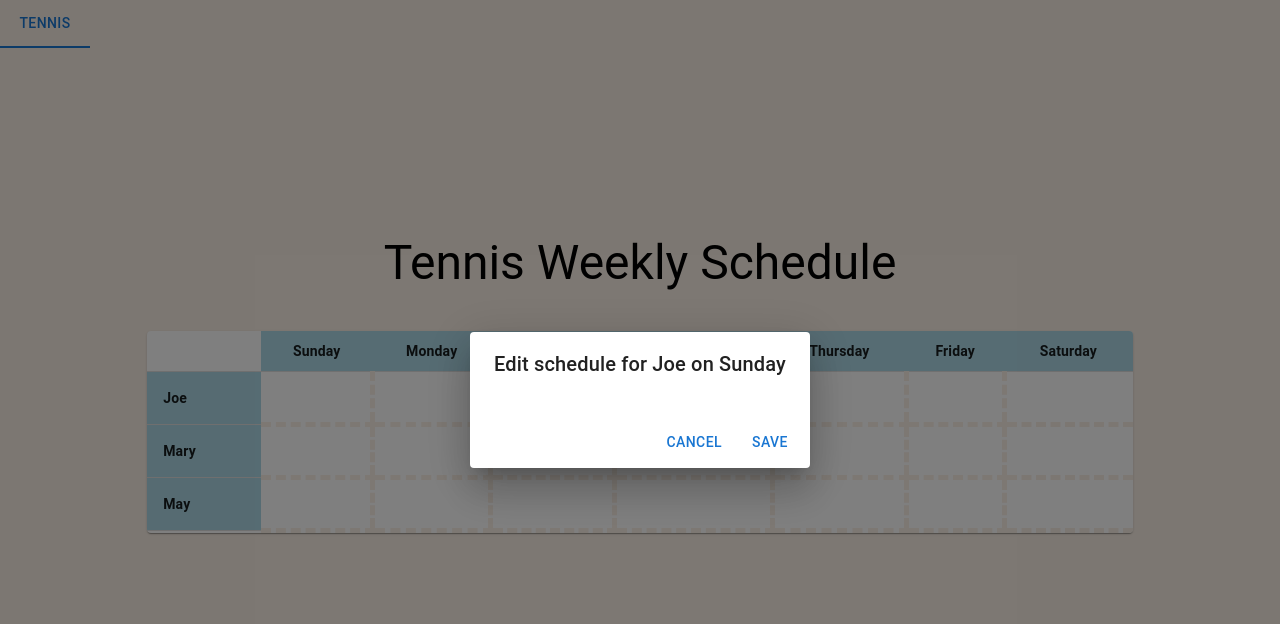
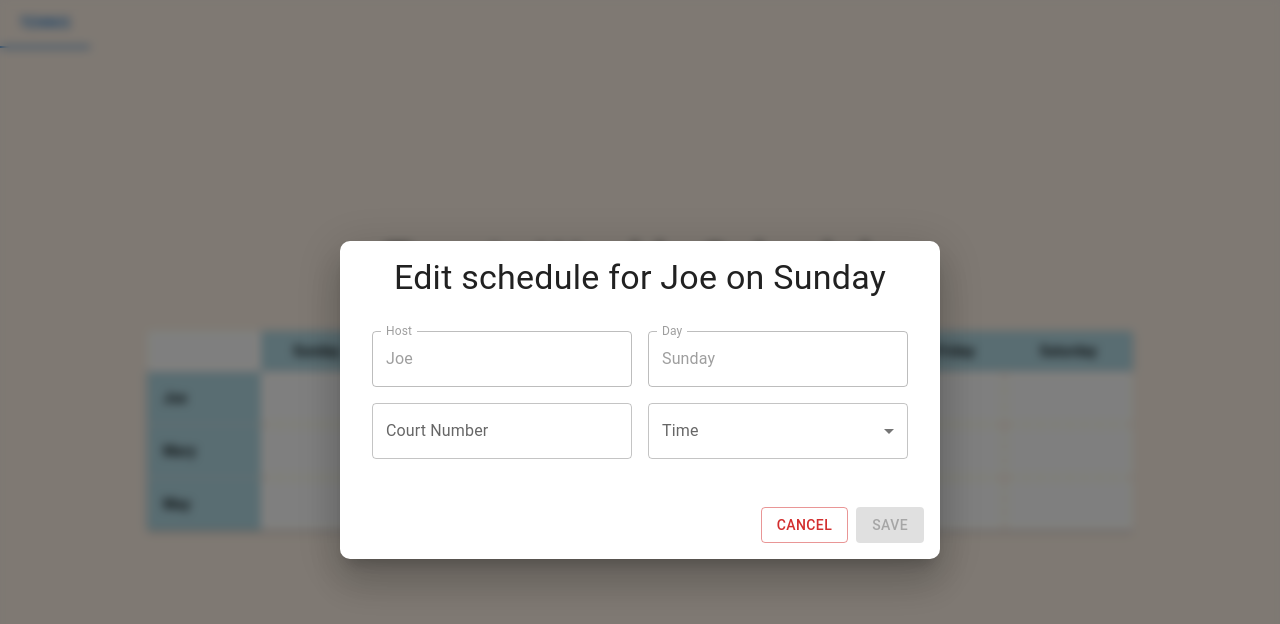
Before and after one commit to lucasichen/TennisUI, a React (Create React App) app: page / in a window 1280 px wide. Both pictures are taken after a click on the element 316 px from the left and 398 px from the top of the page. Shown: the top 624 px of the page. Built offline with nearby package versions, Linux system fonts and the light colour scheme.

Commit message:
intial commit

```diff
--- a/package.json
+++ b/package.json
@@ -12,6 +12,7 @@
     "@testing-library/user-event": "^13.5.0",
     "react": "^18.2.0",
     "react-dom": "^18.2.0",
+    "react-hook-form": "^7.48.2",
     "react-scripts": "5.0.1",
     "web-vitals": "^2.1.4"
   },
--- a/src/components/ScheduleDialog/scheduleDialog.jsx
+++ b/src/components/ScheduleDialog/scheduleDialog.jsx
@@ -1,18 +1,150 @@
-// ScheduleDialog.js
-import React from 'react';
-import { Dialog, DialogTitle, DialogContent, DialogActions, Button } from '@mui/material';
+import React, { useEffect } from 'react';
+import {
+  Dialog,
+  DialogTitle,
+  DialogContent,
+  DialogActions,
+  Button,
+  TextField,
+  Typography,
+  Grid,
+  MenuItem,
+} from '@mui/material';
+import { useForm, FormProvider, Controller } from 'react-hook-form';
 
-const ScheduleDialog = ({ isOpen, onClose, selectedPerson, selectedDay, onSubmit }) => {
+const ScheduleDialog = ({ isOpen, onClose, selectedPerson, selectedDay }) => {
+  const methods = useForm();
+  const { watch, handleSubmit } = methods;
+
+  const timeOptions = Array.from({ length: 36 }, (_, index) => {
+    const halfHour = index % 2 === 0;
+    const hour = Math.floor(index / 2) + 6;
+    const isPM = hour >= 12;
+    const displayHour = hour > 12 ? hour - 12 : hour === 0 ? 12 : hour;
+
+    const label = `${displayHour}:${halfHour ? '00' : '30'} ${isPM ? 'PM' : 'AM'}`;
+    const value = label;
+
+    return { label, value };
+  });
+
+  const handleCancel = () => {
+    // Reset the form values
+    methods.reset();
+    // Close the dialog
+    onClose();
+  };
+
+  const onSubmit = (data) => {
+    console.log(data, selectedPerson, selectedDay);
+    onClose();
+  };
+
+  useEffect(() => {
+    // Reset the form values
+    methods.reset();
+  }, [selectedPerson, selectedDay, methods]);
+
+
   return (
-    <Dialog open={isOpen} onClose={onClose}>
-      <DialogTitle>{`Edit schedule for ${selectedPerson} on ${selectedDay}`}</DialogTitle>
-      <DialogContent>
-        {/* Add your form fields here */}
-        {/* For example: <TextField label="Task" fullWidth /> */}
+    <Dialog
+      open={isOpen}
+      onClose={handleCancel}
+      onBackdropClick={handleCancel}
+      sx={{
+        backdropFilter: "blur(5px) sepia(5%)",
+        "& .MuiDialog-paper": {
+          borderRadius: "10px",
+        },
+      }}>
+      <DialogTitle>
+        <Typography variant="h4" component="div" sx={{ textAlign: 'center' }}>
+          {`Edit schedule for ${selectedPerson} on ${selectedDay}`}
+        </Typography>
+      </DialogTitle>
+      <DialogContent sx={{ p: 2 }}>
+        <FormProvider {...methods}>
+          <Grid container spacing={2} sx={{ p: 2 }}>
+            <Grid item xs={6}>
+              {/* Display selected person */}
+              <TextField
+                label="Host"
+                variant="outlined"
+                disabled
+                defaultValue={selectedPerson}
+                fullWidth
+              />
+            </Grid>
+            <Grid item xs={6}>
+              {/* Input for scheduling */}
+              <TextField
+                disabled
+                label="Day"
+                defaultValue={selectedDay}
+                variant="outlined"
+                fullWidth
+              />
+            </Grid>
+            <Grid item xs={6}>
+              {/* Input for Court Number */}
+              <Controller
+                name="courtNumber"
+                control={methods.control}
+                defaultValue=""
+                render={({ field }) => (
+                  <TextField
+                    {...field}
+                    label="Court Number"
+                    variant="outlined"
+                    fullWidth
+                  />
+                )}
+              />
+            </Grid>
+            <Grid item xs={6}>
+              {/* Select for Time */}
+              <Controller
+                name="time"
+                control={methods.control}
+                defaultValue=""
+                render={({ field }) => (
+                  <TextField
+                    select
+                    {...field}
+                    label="Time"
+                    variant="outlined"
+                    fullWidth
+                  >
+                    {timeOptions.map((option) => (
+                      <MenuItem key={option.value} value={option.value}>
+                        {option.label}
+                      </MenuItem>
+                    ))}
+                  </TextField>
+                )}
+              />
+            </Grid>
+          </Grid>
+        </FormProvider>
       </DialogContent>
-      <DialogActions>
-        <Button onClick={onClose}>Cancel</Button>
-        <Button onClick={onSubmit}>Save</Button>
+      <DialogActions sx={{ p: 2 }}>
+        <Button
+          onClick={handleCancel}
+          variant="outlined"
+          color="error"
+          sx={{ borderRadius: '4px' }}
+        >
+          Cancel
+        </Button>
+        <Button
+          onClick={handleSubmit(onSubmit)}
+          variant="contained"
+          color="success"
+          sx={{ borderRadius: '4px' }}
+          disabled={watch('courtNumber') !== '' && watch('time') !== '' ? false : true}
+        >
+          Save
+        </Button>
       </DialogActions>
     </Dialog>
   );
--- a/src/components/ScheduleGrid/scheduleGrid.jsx
+++ b/src/components/ScheduleGrid/scheduleGrid.jsx
@@ -45,7 +45,7 @@ const ScheduleGrid = () => {
         alignItems: 'center',
         p: '10%',
       }}>
-      <Typography variant="h3" align="center" sx={{p:5}}>Tennis Weekly Schedule</Typography>
+      <Typography variant="h3" align="center" sx={{ p: 5 }}>Tennis Weekly Schedule</Typography>
       <TableContainer component={Paper}>
         <Table>
           <TableHead>
@@ -57,18 +57,20 @@ const ScheduleGrid = () => {
             </TableRow>
           </TableHead>
           <TableBody>
-            {people.map((person) => (
+            {people.map((person, row) => (
               <TableRow key={person}>
                 <TableCell style={{ background: 'lightblue' }} sx={{ fontWeight: 'bold' }}>{person}</TableCell>
                 {daysOfWeek.map((day, index) => (
                   <TableCell
                     key={`${person}-${day}`}
                     onClick={() => handleCellClick(day, person)}
-                    style={{ cursor: 'pointer', borderBottom: '5px dashed #faf0e6', padding: '8px',
-                    ...(day !== 'Sunday' && index !== 0 && { borderLeft: '5px dashed #faf0e6' })}}
+                    style={{
+                      cursor: 'pointer', padding: '8px',
+                      ...(row !== 0 && { borderTop: '5px dashed #faf0e6' }),
+                      ...(day !== 'Sunday' && index !== 0 && { borderLeft: '5px dashed #faf0e6' })
+                    }}
                     className="hover-cell"
                   >
-                    {/* Render content inside each cell */}
                   </TableCell>
                 ))}
               </TableRow>
--- /dev/null
+++ b/src/components/common/FormInput/index.js
@@ -0,0 +1 @@
+export { FormInput } from './FormInput';
```
Also changed, not shown: src/components/common/FormInput/FormInput.jsx (added, +25 -0 lines), 2 other files (tests, documents, lock files or other folders).
